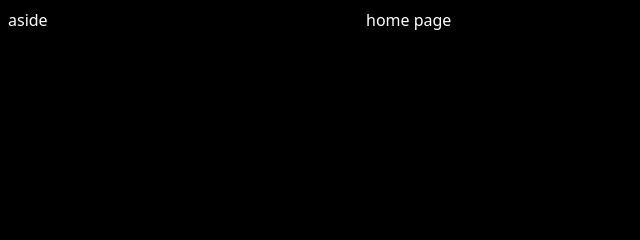
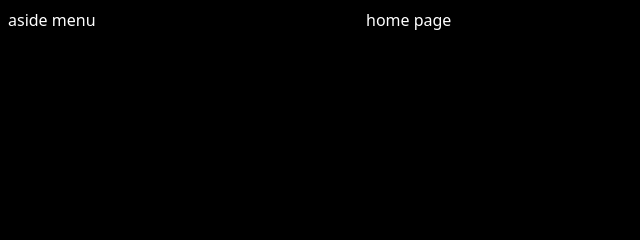
Before and after one commit to codingcodax/spotify-clone-astro, an Astro site: page / in a window 1280 px wide. Shown: the top 240 px of the page, 0-640 px from the left. Built offline with nearby package versions, Linux system fonts and the light colour scheme; Astro itself is replaced by a stand-in of ours.

Commit message:
feat(layouts): add aside menu and replace aside html tag

```diff
--- a/src/layouts/Layout.astro
+++ b/src/layouts/Layout.astro
@@ -1,4 +1,6 @@
 ---
+import { AsideMenu } from '~/components/AsideMenu/index.astro';
+
 interface Props {
   title: string;
 }
@@ -19,9 +21,7 @@ const { title } = Astro.props;
   <body
     class='relative h-screen p-2 gap-2 grid grid-cols-[350px_1fr] font-sans bg-black text-white overflow-y-auto grid-rows-[1fr_auto]'
   >
-    <aside class='flex-col flex overflow-y-auto'>
-      <p>aside</p>
-    </aside>
+    <AsideMenu />
     <slot />
     <footer class='col-span-2'><p>player</p></footer>
   </body>
```
